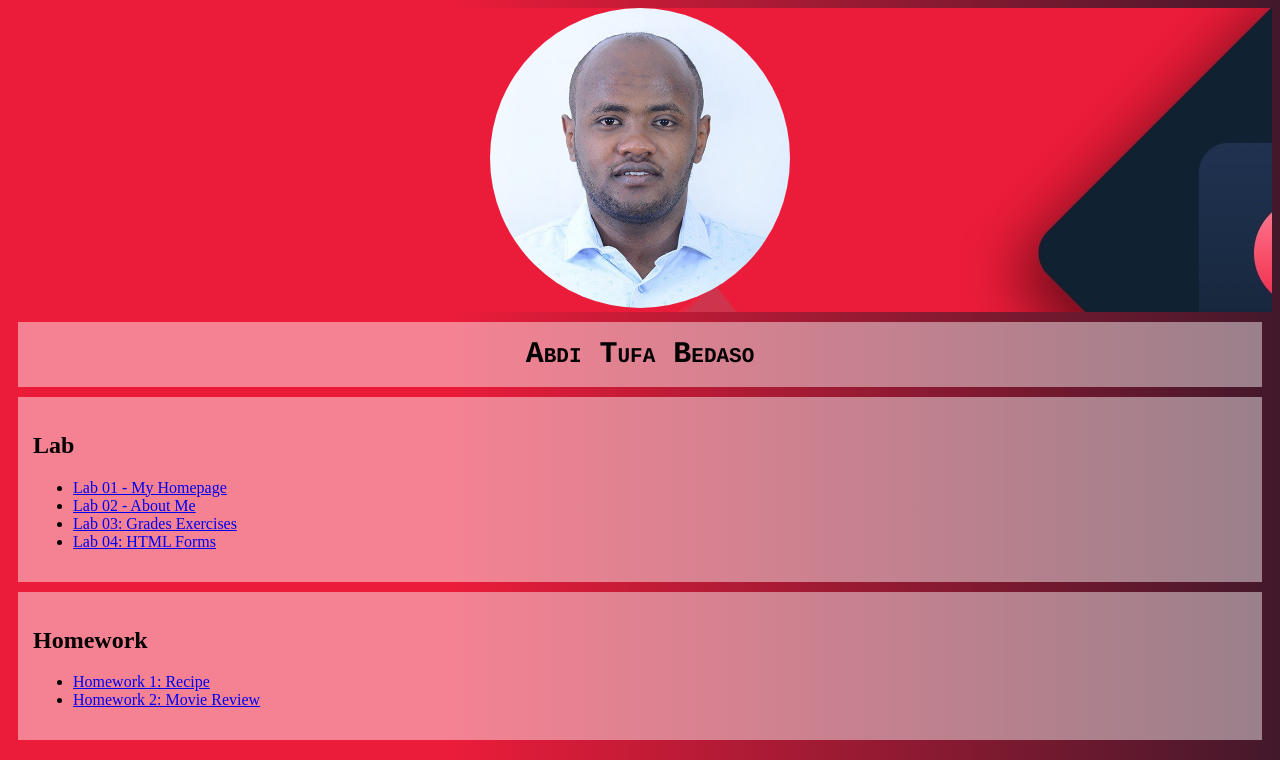
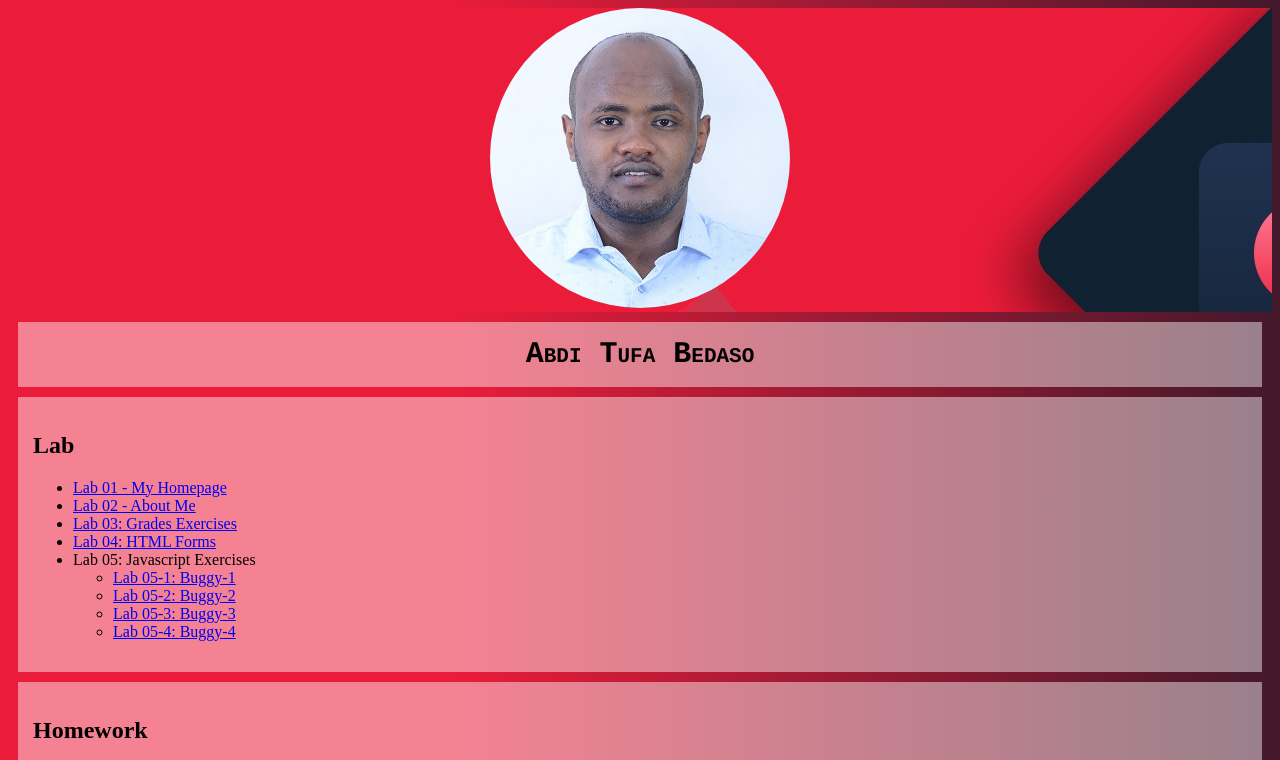
Before and after one commit to abdibedaso/abdibedaso.github.io, a plain HTML site: page index.html in a window 1280 px wide. Shown: the top 760 px of the page. Drawn offline with Linux system fonts and the light colour scheme.

Commit message:
retouch index.html for Javascript Exercises

```diff
--- a/index.html
+++ b/index.html
@@ -13,7 +13,8 @@
     </div>
 
     <section style="background: #ffffff73; padding: 5px; margin: 10px;">
-        <h2 id="name" style="text-align: center; font: normal small-caps bold 30px/5px Courier, serif;">Abdi Tufa Bedaso</h2>
+        <h2 id="name" style="text-align: center; font: normal small-caps bold 30px/5px Courier, serif;">Abdi Tufa Bedaso
+        </h2>
     </section>
 
     <div class="content">
@@ -24,6 +25,14 @@
                 <li><a href="./aboutme/aboutme.html">Lab 02 - About Me</a></li>
                 <li><a href="./grade/index.html">Lab 03: Grades Exercises</a></li>
                 <li><a href="./html-form/index.html">Lab 04: HTML Forms</a></li>
+                <li>
+                    <a>Lab 05: Javascript Exercises</a>
+                    <ul>
+                        <li><a href="./javascript-exercises-lab/buggy1.html">Lab 05-1: Buggy-1</a></li>
+                        <li><a href="./javascript-exercises-lab/buggy2.html">Lab 05-2: Buggy-2</a></li>
+                        <li><a href="./javascript-exercises-lab/buggy3.html">Lab 05-3: Buggy-3</a></li>
+                        <li><a href="./javascript-exercises-lab/buggy4.html">Lab 05-4: Buggy-4</a></li>
+                    </ul>
             </ul>
         </section>
         <section style="margin: 20px; background: #ffffff73; padding: 15px; margin: 10px;">
@@ -35,7 +44,7 @@
         </section>
     </div>
 
-    <br/>
+    <br />
     <footer>
         <div style="text-align: center; font-size: 9pt; font-family: Verdana; color: white;">
 
```
